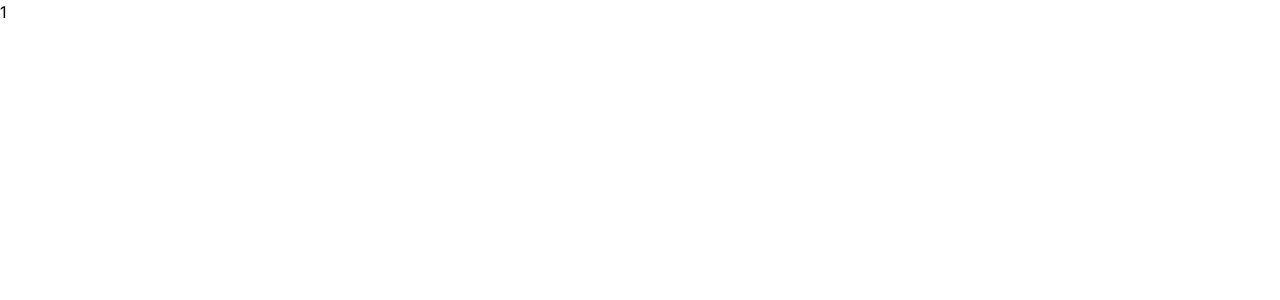
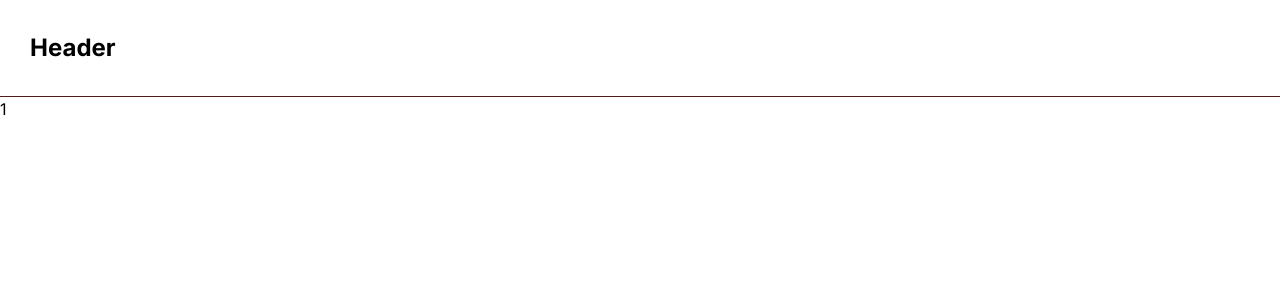
Before and after one commit to gechderib/blog, a Next.js app: page /topics/1 in a window 1280 px wide. Shown: the top 300 px of the page. Built offline with nearby package versions, Linux system fonts and the light colour scheme.

Commit message:
header and nested route

```diff
--- a/src/app/components/Header.jsx
+++ b/src/app/components/Header.jsx
@@ -1,8 +1,11 @@
 import React from 'react'
 import styles from './Header.module.css'
+import Link from 'next/link'
 const Header = () => {
   return (
-    <div className={styles.header}>Header</div>
+    <div className={styles.headerWraper}>
+      <Link href='/' className={styles.headerLogo}>Header</Link>
+    </div>
   )
 }
 
--- a/src/app/components/Header.module.css
+++ b/src/app/components/Header.module.css
@@ -3,9 +3,10 @@
     display: flex;
     justify-content: start;
     border-bottom: 1px solid #501b1b;
+    padding: 30px;
 }
 
-headerLogo {
+.headerLogo {
     font-weight: bold;
     font-size: 1.5rem;
 }
--- a/src/app/layout.js
+++ b/src/app/layout.js
@@ -1,5 +1,6 @@
 import { Inter } from 'next/font/google'
 import './globals.css'
+import Header from './components/Header'
 
 const inter = Inter({ subsets: ['latin'] })
 
@@ -11,7 +12,9 @@ export const metadata = {
 export default function RootLayout({ children }) {
   return (
     <html lang="en">
-      <body className={inter.className}>{children}</body>
+      <body className={inter.className}>
+        <Header/>
+        {children}</body>
     </html>
   )
 }
```
